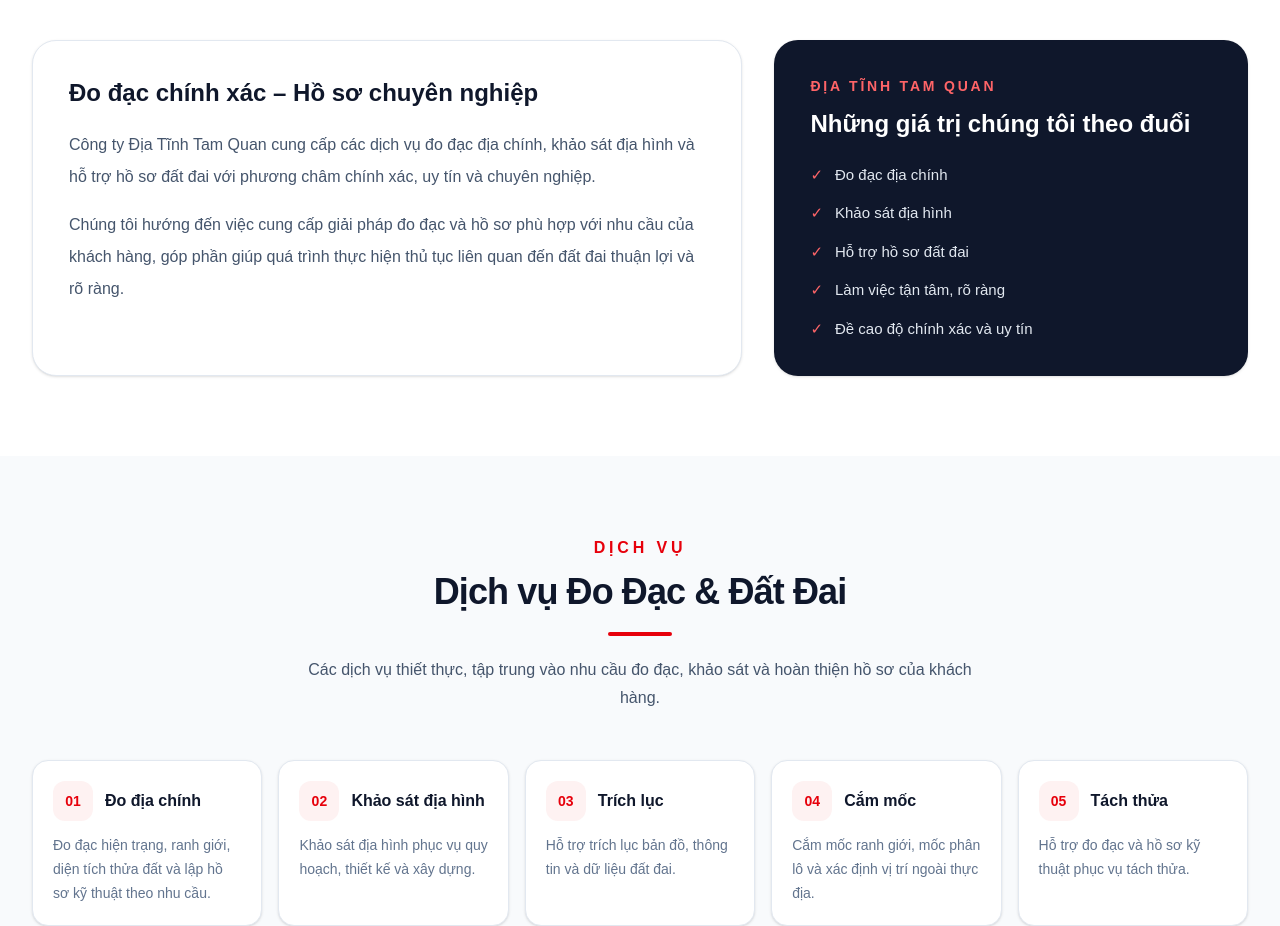
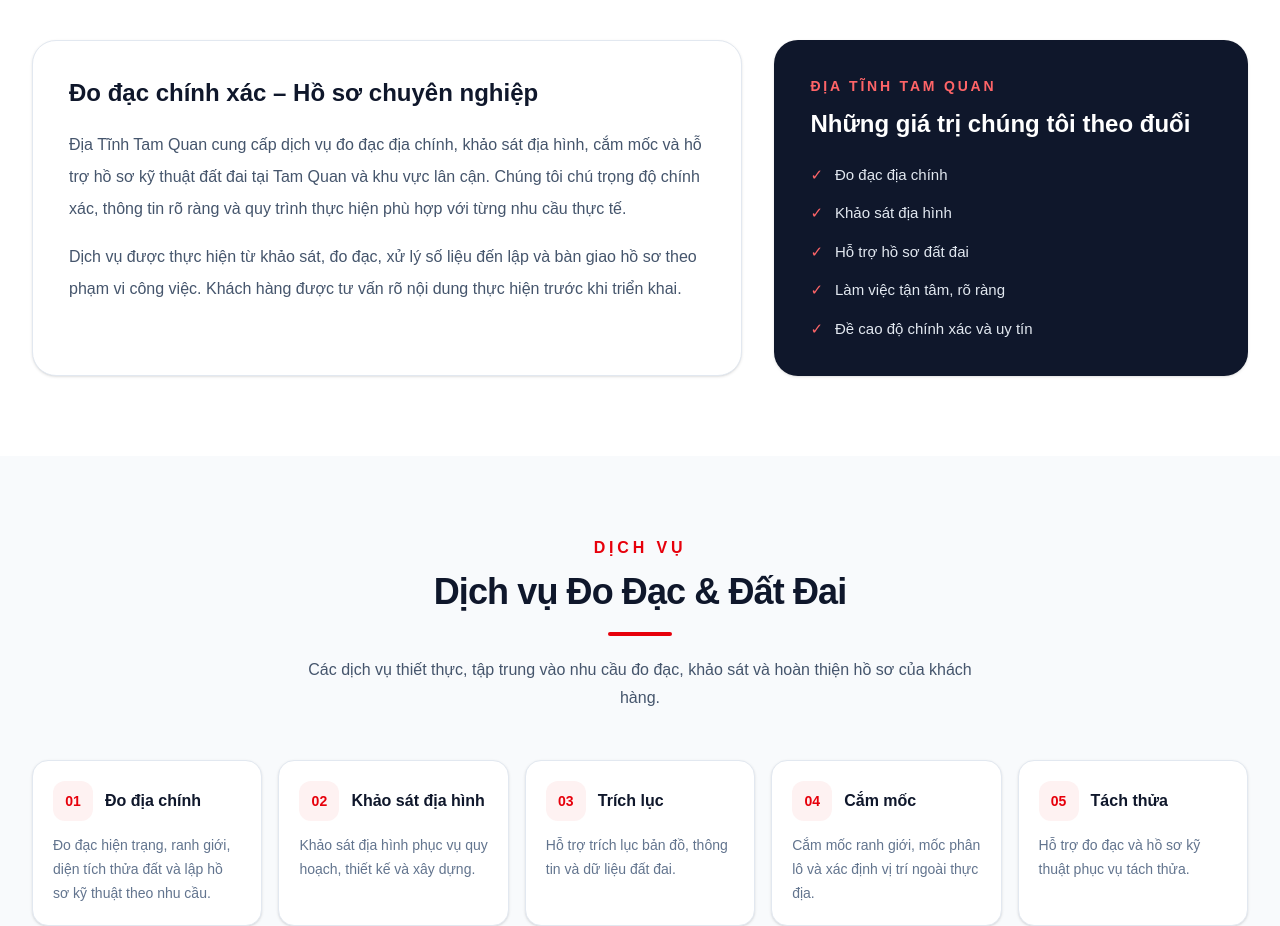
Before and after one commit to Dodacdiatinh/websitediatinhtamquan, a Next.js app: page / in a window 1280 px wide. Shown: the part 980-1906 px from the top of the page. Built offline with nearby package versions, Linux system fonts and the light colour scheme.

Commit message:
Improve homepage introduction SEO content

```diff
--- a/app/page.tsx
+++ b/app/page.tsx
@@ -74,8 +74,8 @@
           <div className="grid gap-8 lg:grid-cols-[1.2fr_0.8fr] lg:items-stretch">
             <div className="rounded-3xl border border-slate-200 bg-white p-7 shadow-sm sm:p-9">
               <h3 className="text-2xl font-bold text-slate-900">Đo đạc chính xác – Hồ sơ chuyên nghiệp</h3>
-              <p className="mt-5 text-base leading-8 text-slate-600">Công ty Địa Tĩnh Tam Quan cung cấp các dịch vụ đo đạc địa chính, khảo sát địa hình và hỗ trợ hồ sơ đất đai với phương châm chính xác, uy tín và chuyên nghiệp.</p>
-              <p className="mt-4 text-base leading-8 text-slate-600">Chúng tôi hướng đến việc cung cấp giải pháp đo đạc và hồ sơ phù hợp với nhu cầu của khách hàng, góp phần giúp quá trình thực hiện thủ tục liên quan đến đất đai thuận lợi và rõ ràng.</p>
+              <p className="mt-5 text-base leading-8 text-slate-600">Địa Tĩnh Tam Quan cung cấp dịch vụ đo đạc địa chính, khảo sát địa hình, cắm mốc và hỗ trợ hồ sơ kỹ thuật đất đai tại Tam Quan và khu vực lân cận. Chúng tôi chú trọng độ chính xác, thông tin rõ ràng và quy trình thực hiện phù hợp với từng nhu cầu thực tế.</p>
+              <p className="mt-4 text-base leading-8 text-slate-600">Dịch vụ được thực hiện từ khảo sát, đo đạc, xử lý số liệu đến lập và bàn giao hồ sơ theo phạm vi công việc. Khách hàng được tư vấn rõ nội dung thực hiện trước khi triển khai.</p>
             </div>
             <div className="rounded-3xl bg-slate-900 p-7 text-white shadow-sm sm:p-9">
               <p className="text-sm font-bold uppercase tracking-[0.2em] text-red-400">Địa Tĩnh Tam Quan</p>
```
